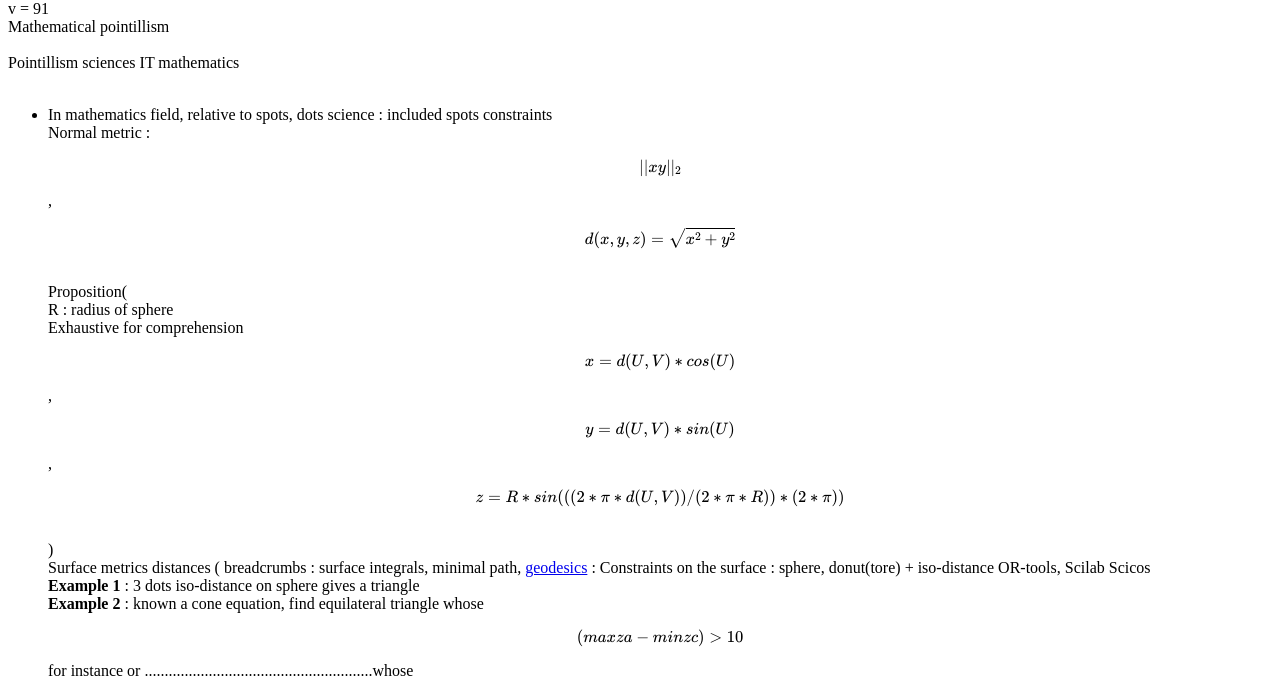
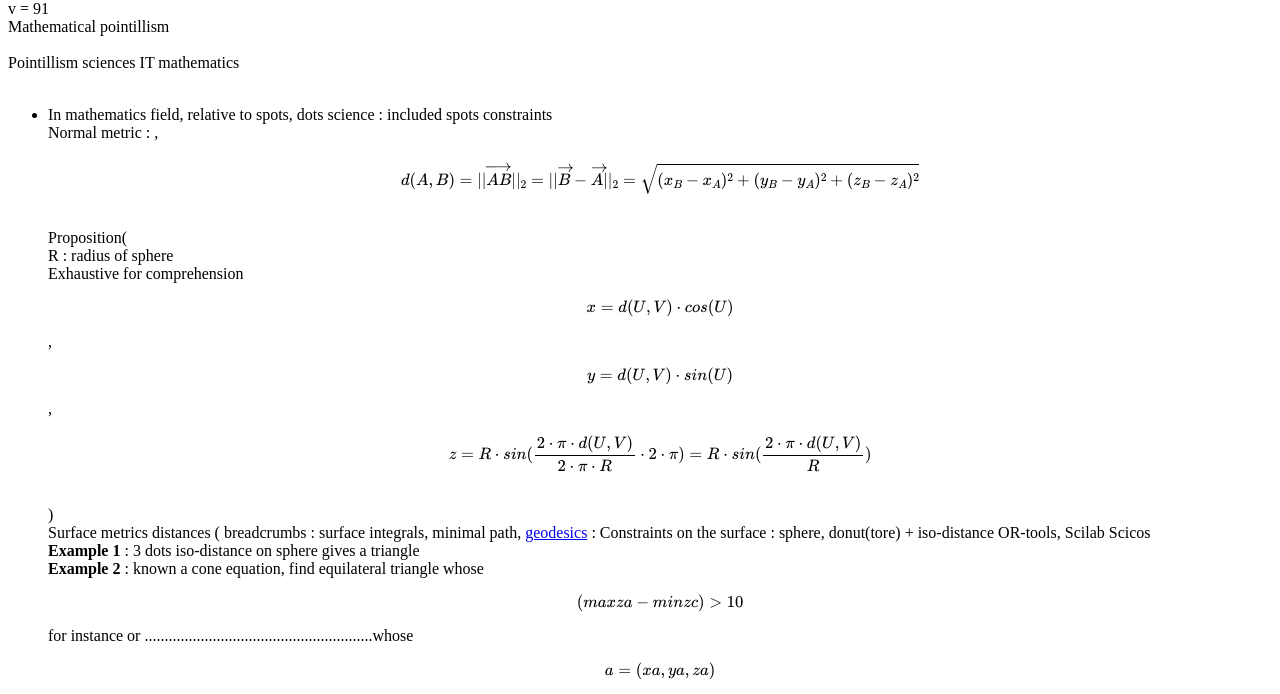
Before and after one commit to Homniserv/pointillism, a plain HTML site: page index.html in a window 1280 px wide. Shown: the part 66-760 px from the top of the page. Drawn offline with nearby package versions, Linux system fonts and the light colour scheme.

Commit message:
vector calculus

```diff
--- a/index.html
+++ b/index.html
@@ -42,21 +42,22 @@
 
 	  <!--  https://docs.mathjax.org/en/latest/input/tex/index.html-->
 
-	  $$||xy||_2$$
+
 
 
 	  ,
 	  <br>
 	  <!--    https://www.w3.org/Math/whatIsMathML.html
-		  https://developer.mozilla.org/en-US/docs/Web/MathML/Authoring   -->
+https://developer.mozilla.org/en-US/docs/Web/MathML/Authoring   -->
 
-	  $$d(x,y,z)=\sqrt{x^2+y^2}$$
+
+	  $$d(A,B)=	  || \overrightarrow{AB}||_2 = 	  || \overrightarrow{B}-\overrightarrow{A}||_2 =\sqrt{(x_B-x_A)^2+(y_B-y_A)^2+(z_B-z_A)^2}$$
 
 	  <br>
 	  Proposition(<br>
 	  R : radius of sphere<br>
 	  Exhaustive for comprehension<br>
-	  $$x = d(U,V)*cos(U)$$,$$y = d(U,V)* sin(U)$$, $$z = R*sin(((2*\pi* d(U,V))/(2*\pi*R))*(2*\pi))$$<br>
+	  $$x = d(U,V)\cdot cos(U)$$,$$y = d(U,V)\cdot  sin(U)$$, $$z = R\cdot sin(\frac{2\cdot\pi\cdot  d(U,V)}{2\cdot \pi\cdot R}\cdot 2\cdot \pi) =  R\cdot sin(\frac{2\cdot\pi\cdot  d(U,V)}{R})$$<br>
 	  <!--   http://www.tutorialspoint.com/html5/html5_mathml.htm-->
 
 	  )
@@ -85,7 +86,7 @@
 
 						    <b>Example 5</b> : density, chemistry Pauli orbitals distributions
 						    <br>
-						    <b>Example 6</b> : Penrose related : with France frontiers, find gravity point, 100km*100km squares (or less by frontiers) so that number of squares is minimal, or average real polygone surface is max, and so on.
+						    <b>Example 6</b> : Penrose related : with France frontiers, find gravity point, 100km x 100km squares (or less by frontiers) so that number of squares is minimal, or average real polygone surface is max, and so on.
 
 
 						    <br>
```
